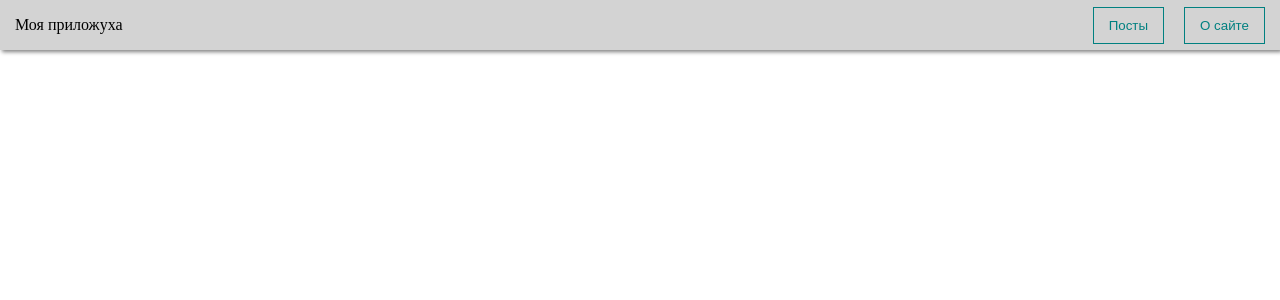
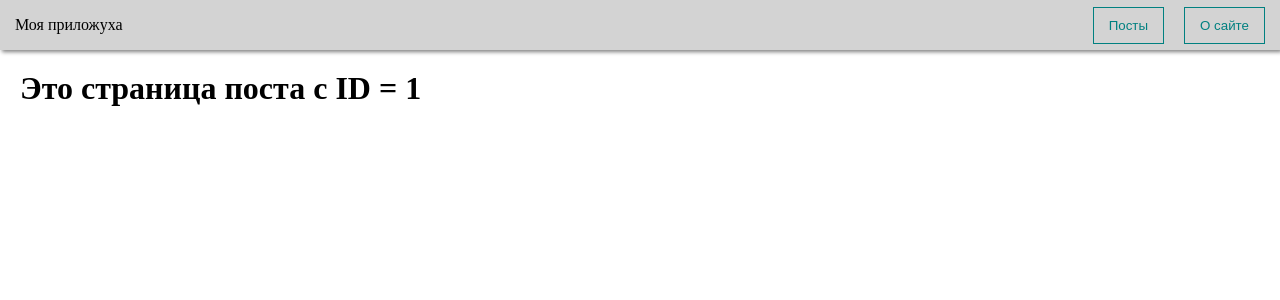
Before and after one commit to arzzzzi/vue3, a Vue app: page /posts/1 in a window 1280 px wide. Shown: the top 300 px of the page. Built offline with nearby package versions, Linux system fonts and the light colour scheme.

Commit message:
dynamic routing

```diff
--- a/src/components/PostItem.vue
+++ b/src/components/PostItem.vue
@@ -6,6 +6,7 @@
             <div><strong>Описание</strong> {{ post.body }}</div>
         </div>
         <div class="post_btns">
+            <my-button @click="$router.push(`/posts/${post.id}`)">Открыть</my-button>
             <my-button @click="$emit('remove', post)">Удалить</my-button>
         </div>
     </div>
@@ -31,4 +32,7 @@
         align-items: center;
         justify-content: space-between;
     }
+    .post__btns {
+        display: flex;
+    }
 </style>
--- /dev/null
+++ b/src/pages/SinglePostPage.vue
@@ -0,0 +1,15 @@
+<template>
+    <div>
+        <h1>Это страница поста с ID = {{ $route.params.id }}</h1>
+    </div>
+</template>
+
+<script>
+    export default {
+
+    }
+</script>
+
+<style lang="scss" scoped>
+
+</style>
--- a/src/router/router.js
+++ b/src/router/router.js
@@ -1,6 +1,7 @@
 import Main from '@/pages/Main'
 import PostPage from '@/pages/PostPage'
 import About from '@/pages/About'
+import SinglePostPage from '@/pages/SinglePostPage'
 import { createRouter, createWebHistory } from 'vue-router'
 
 const routes = [{
@@ -14,6 +15,10 @@ const routes = [{
     {
         path: '/about',
         component: About
+    },
+    {
+        path: '/posts/:id',
+        component: SinglePostPage
     }
 ]
 
```
